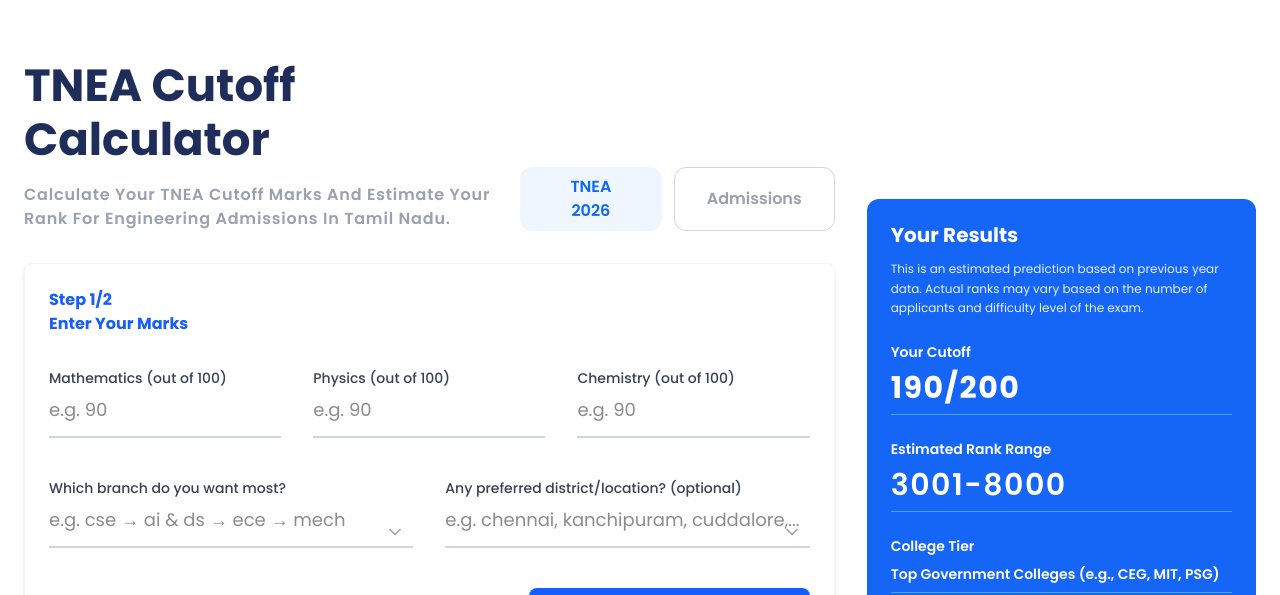
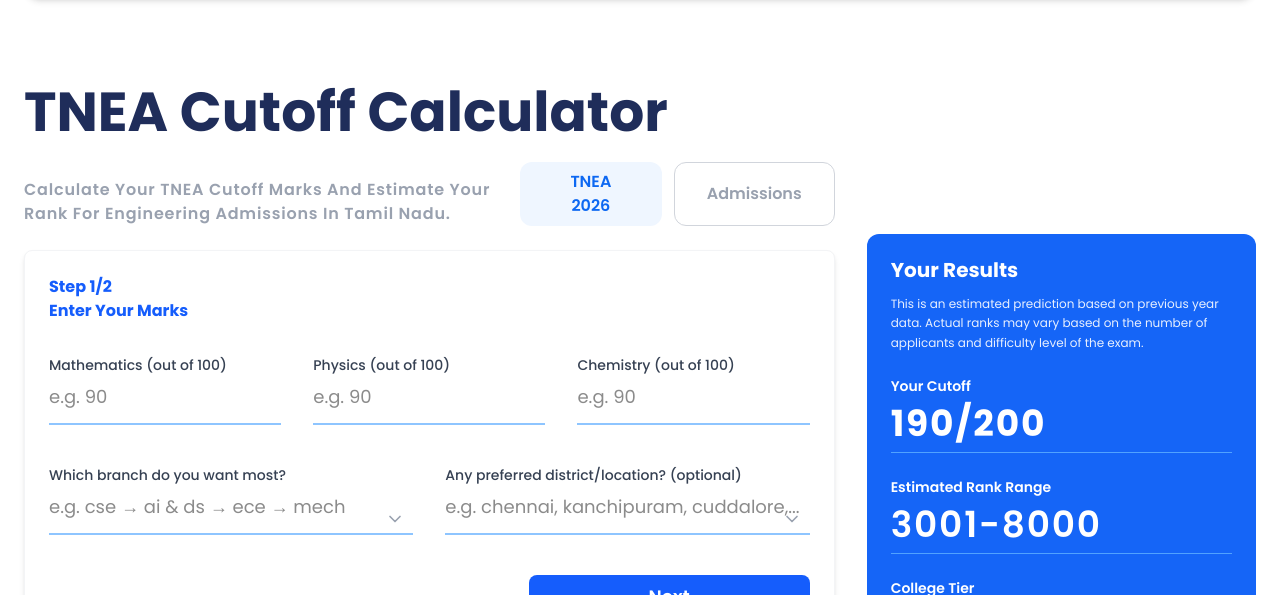
Before and after one commit to Collegesenior-admin/counsel-CS, a Next.js app: page /calculator in a window 1280 px wide. Shown: the part 357-952 px from the top of the page. Built offline with nearby package versions, Linux system fonts and the light colour scheme.

Commit message:
Update TNEACalculator.tsx

```diff
--- a/app/components/TNEACalculator.tsx
+++ b/app/components/TNEACalculator.tsx
@@ -95,10 +95,10 @@
       {/* Top Navigation */}
       <Header />
 
-      <div className="max-w-350 mx-auto px-6">
+      <div className="max-w-350 mx-auto p-3 md:px-6">
 
         {/* College Banners */}
-       {/* ==================== COLLEGE BANNERS CAROUSEL ==================== */}
+        {/* ==================== COLLEGE BANNERS CAROUSEL ==================== */}
         <div className="relative bg-white py-8">
           <div className="relative h-60 rounded-2xl overflow-hidden shadow-md">
             {/* Banner Image */}
@@ -131,9 +131,8 @@
                 <button
                   key={index}
                   onClick={() => goToBanner(index)}
-                  className={`w-3 h-3 rounded-full transition-all ${
-                    currentBanner === index ? 'bg-white scale-125' : 'bg-white/60'
-                  }`}
+                  className={`w-3 h-3 rounded-full transition-all ${currentBanner === index ? 'bg-white scale-125' : 'bg-white/60'
+                    }`}
                 />
               ))}
             </div>
@@ -141,15 +140,15 @@
         </div>
 
         <div className="py-10">
+          <h2 className="text-[28px] md:text-[55px] font-bold text-[#1f2d5a]">TNEA Cutoff Calculator</h2>
           <div className="grid lg:grid-cols-12 gap-8">
             {/* Left Form Section */}
-            <div className="lg:col-span-8 space-y-8">
+            <div className="lg:col-span-8">
 
               {/* Header Title & Buttons */}
-              <div className="flex flex-col lg:flex-row lg:items-end justify-between mb-8 gap-6">
-                <div className="lg:w-3/5">
-                  <h1 className="text-5xl font-black text-[#1f2d5a]">TNEA Cutoff Calculator</h1>
-                  <p className="mt-3 text-gray-400 font-semibold text-md tracking-wider">
+              <div className="flex flex-col lg:flex-row lg:items-end justify-between md:gap-6 mt-2 mb-6">
+                <div className="w-full md:w-3/5">
+                  <p className=" text-gray-400 font-semibold text-md tracking-wider">
                     Calculate Your TNEA Cutoff Marks And Estimate Your Rank For Engineering Admissions In Tamil Nadu.
                   </p>
                 </div>
@@ -162,7 +161,7 @@
 
               {/* ==================== STEP 1 ==================== */}
               {step === 1 && (
-                <div className="bg-white border border-gray-100 rounded-lg p-6 shadow-md">
+                <div className="bg-white border border-gray-100 rounded-lg p-2 md:p-6 shadow-md">
                   <div className="mb-8">
                     <p className="text-blue-600 font-bold">Step 1/2</p>
                     <h2 className="text-blue-600 font-bold">Enter Your Marks</h2>
@@ -179,7 +178,7 @@
                     <SelectField label="Any preferred district/location? (optional)" placeholder="e.g. chennai, kanchipuram, cuddalore,..." />
                   </div>
 
-                  <div className="flex justify-end mt-10">
+                  <div className="flex justify-center md:justify-end mt-10">
                     <button
                       onClick={() => setStep(2)}
                       className="bg-blue-600 hover:bg-blue-700 text-white font-semibold px-30 py-2 rounded-lg text-lg"
@@ -192,7 +191,7 @@
 
               {/* ==================== STEP 2 ==================== */}
               {step === 2 && (
-                <div className="bg-white border border-gray-100 rounded-3xl p-6 shadow-md">
+                <div className="bg-white border border-gray-100 rounded-lg p-2 md:p-6 shadow-md">
                   <div className="mb-8">
                     <p className="text-blue-600 font-bold">Step 2/2</p>
                     <h2 className="text-blue-600 font-bold">Enter Your Information</h2>
@@ -203,23 +202,28 @@
 
                   <div className="grid md:grid-cols-2 gap-8">
                     <InputField label='' placeholder="Enter Student Name" value={student.name} onChange={(v) => handleStudent('name', v)} />
-                    <InputField label="" placeholder="+91 Parent/Student Contact Number" value={student.phone} onChange={(v) => handleStudent('phone', v)} />
+                    <div className='w-full flex items-center gap-1.5 md:gap-3'>
+                      <span className='text-primary'>+91</span>
+                      <div className='flex-1 w-full'>
+                        <InputField label="" placeholder="Parent/Student Contact Number" value={student.phone} onChange={(v) => handleStudent('phone', v)} />
+                      </div>
+                    </div>
                   </div>
 
                   <div className="mt-8">
                     <InputField label="" placeholder="Student/Parent Email" value={student.email} onChange={(v) => handleStudent('email', v)} />
                   </div>
 
-                  <div className="flex justify-end mt-10 gap-4">
+                  <div className="flex justify-center md:justify-end mt-10 gap-4 mb-5">
                     <button
                       onClick={() => setStep(1)}
-                      className="border border-gray-300 text-gray-700 font-semibold px-25 py-2 rounded-lg text-lg hover:bg-gray-50"
+                      className="border border-gray-300 text-gray-700 font-semibold px-4 py-1.5 md:px-25 md:py-2 rounded-lg text-lg hover:bg-gray-50"
                     >
                       Back
                     </button>
                     <button
                       onClick={calculateCutoff}
-                      className="bg-blue-600 hover:bg-blue-700 text-white font-semibold px-20 py-2 rounded-lg text-lg"
+                      className="bg-blue-600 hover:bg-blue-700 text-white font-semibold px-4 py-1.5 md:px-20 md:py-2 rounded-lg text-lg"
                     >
                       Calculate Cutoff
                     </button>
@@ -239,7 +243,7 @@
                   />
                 </div>
 
-                <div className="bg-white rounded-2xl overflow-hidden ">
+                <div className="bg-white rounded-2xl overflow-hidden">
                   <table className="w-full">
                     <thead>
                       <tr className="border-b border-gray-400 bg-gray-50">
@@ -264,7 +268,7 @@
 
             {/* Right Results Sidebar */}
             <div className="lg:col-span-4">
-              <div className="bg-[#1565f7] text-white rounded-xl p-6 mt-35">
+              <div className="bg-[#1565f7] text-white rounded-xl p-6 mt-20 sticky top-25">
                 <h3 className="text-xl font-bold mb-3">Your Results</h3>
                 <p className="opacity-90 text-xs leading-relaxed mb-6">
                   This is an estimated prediction based on previous year data. Actual ranks may vary based on the number of applicants and difficulty level of the exam.
@@ -272,17 +276,17 @@
 
                 <div className="mb-6">
                   <p className="text-sm font-semibold mb-2">Your Cutoff</p>
-                  <p className="text-3xl tracking-wider font-bold border-b border-blue-400 pb-2">{result.cutoff}/200</p>
+                  <p className="text-4xl tracking-wider font-bold border-b border-blue-400 pb-2">{result.cutoff}/200</p>
                 </div>
 
                 <div className="mb-6">
                   <p className="text-sm font-semibold mb-2">Estimated Rank Range</p>
-                  <p className="text-3xl tracking-wider font-semibold border-b border-blue-400 pb-2">{result.rank}</p>
+                  <p className="text-4xl tracking-wider font-semibold border-b border-blue-400 pb-2">{result.rank}</p>
                 </div>
 
                 <div>
                   <p className="text-sm font-semibold mb-2">College Tier</p>
-                  <p className="text-sm font-semibold border-b border-blue-400 pb-2">{result.tier}</p>
+                  <p className="text-md font-semibold border-b border-blue-400 pb-2">{result.tier}</p>
                 </div>
               </div>
             </div>
@@ -308,7 +312,7 @@
         placeholder={placeholder}
         value={value}
         onChange={(e) => onChange(e.target.value)}
-        className="w-full border-b-2 border-gray-300 pb-3 outline-none focus:border-blue-600 text-lg"
+        className="w-full border-b-2 border-blue-300 pb-3 outline-none focus:border-blue-600 text-lg"
       />
     </div>
   );
@@ -322,7 +326,7 @@
         <input
           type="text"
           placeholder={placeholder}
-          className="w-full border-b-2 border-gray-300 pb-3 outline-none focus:border-blue-600 text-lg"
+          className="w-full border-b-2 border-blue-300 pb-3 outline-none focus:border-blue-600 text-lg"
         />
         <ChevronDown className="absolute right-2 top-4 text-gray-400" size={20} />
       </div>
```
